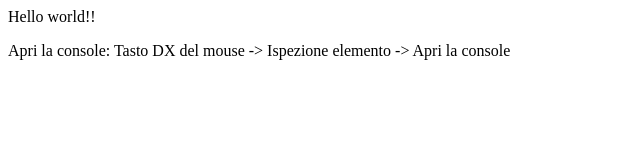
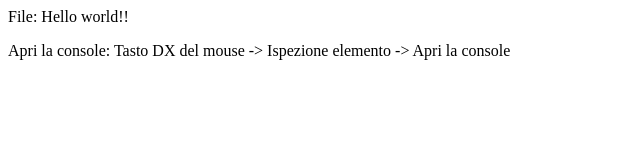
Before and after one commit to Swin0w/devAcademy-introduzioneJS, a plain HTML site: page helloworld/index.html in a window 1280 px wide. Shown: the full height of the page, 0-640 px from the left. Drawn offline with Linux system fonts and the light colour scheme.

Commit message:
File esterno

```diff
--- /dev/null
+++ b/helloworld/code.js
@@ -0,0 +1,8 @@
+        // Commento su una riga: Stampa a video Hello World!
+        document.write("File: Hello world!!");
+        console.log('File: Hello world');
+        /* Commento su più righe:
+        Stampa a
+        video
+        Hello World!
+        */
--- a/helloworld/index.html
+++ b/helloworld/index.html
@@ -4,10 +4,10 @@
     <meta charset="UTF-8">
     <meta name="viewport" content="width=device-width, initial-scale=1.0">
     <title>Introduzione a JS</title>
-    <script>
+    <script src="code.js">
         // Commento su una riga: Stampa a video Hello World!
-        document.write("Hello world!!");
-        console.log('Hello world');
+        //document.write("Hello world!!");
+        //console.log('Hello world');
         /* Commento su più righe:
         Stampa a
         video
```
